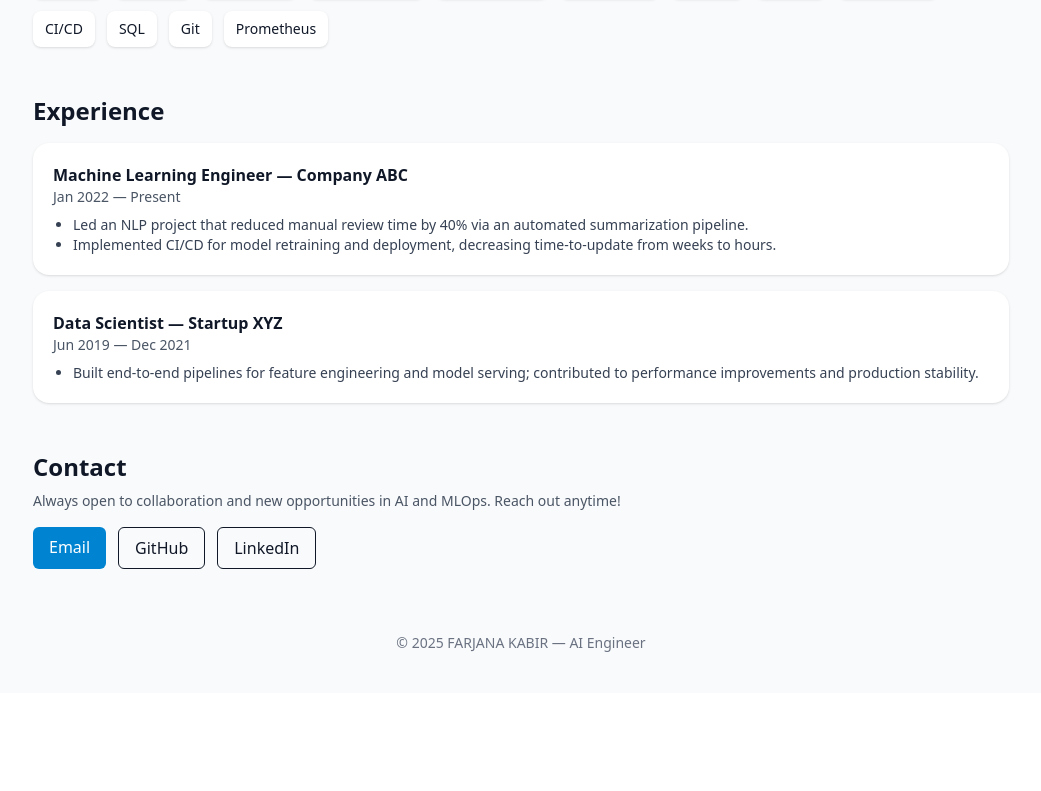
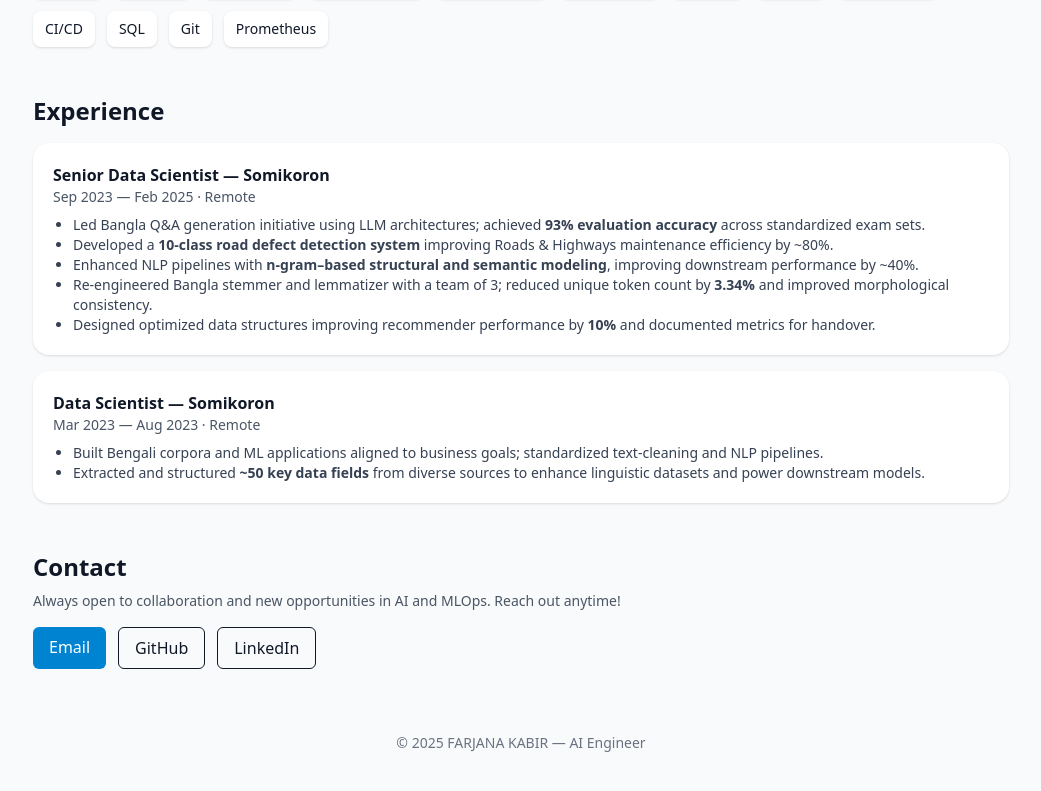
Before and after one commit to noname-mt/portfolio, a React (Vite) app: page / in a window 1280 px wide. Shown: the part 1421-2212 px from the top of the page, without its empty margins (119-1160 px from the left). Before the commit the page ends 2114 px from the top, so only its background shows below. Built offline with nearby package versions, Linux system fonts and the light colour scheme.

Commit message:
Experience Section Modified

```diff
--- a/src/App.tsx
+++ b/src/App.tsx
@@ -165,23 +165,31 @@ export default function App(): React.JSX.Element {
         <section className="mt-12">
   <h2 className="text-2xl font-bold">Experience</h2>
   <div className="mt-4 space-y-4">
+
     <div className="bg-white rounded-2xl p-5 shadow">
-              <h3 className="font-semibold">Machine Learning Engineer — Company ABC</h3>
-              <p className="text-sm text-gray-600">Jan 2022 — Present</p>
+      <h3 className="font-semibold">Senior Data Scientist — Somikoron</h3>
+      <p className="text-sm text-gray-600">Sep 2023 — Feb 2025 · Remote</p>
       <ul className="mt-2 list-disc pl-5 text-sm text-gray-700">
-                <li>Led an NLP project that reduced manual review time by 40% via an automated summarization pipeline.</li>
-                <li>Implemented CI/CD for model retraining and deployment, decreasing time-to-update from weeks to hours.</li>
+        <li>Led Bangla Q&A generation initiative using LLM architectures; achieved <strong>93% evaluation accuracy</strong> across standardized exam sets.</li>
+        <li>Developed a <strong>10-class road defect detection system</strong> improving Roads & Highways maintenance efficiency by ~80%.</li>
+        <li>Enhanced NLP pipelines with <strong>n-gram–based structural and semantic modeling</strong>, improving downstream performance by ~40%.</li>
+        <li>Re-engineered Bangla stemmer and lemmatizer with a team of 3; reduced unique token count by <strong>3.34%</strong> and improved morphological consistency.</li>
+        <li>Designed optimized data structures improving recommender performance by <strong>10%</strong> and documented metrics for handover.</li>
       </ul>
     </div>
+
     <div className="bg-white rounded-2xl p-5 shadow">
-              <h3 className="font-semibold">Data Scientist — Startup XYZ</h3>
-              <p className="text-sm text-gray-600">Jun 2019 — Dec 2021</p>
+      <h3 className="font-semibold">Data Scientist — Somikoron</h3>
+      <p className="text-sm text-gray-600">Mar 2023 — Aug 2023 · Remote</p>
       <ul className="mt-2 list-disc pl-5 text-sm text-gray-700">
-                <li>Built end-to-end pipelines for feature engineering and model serving; contributed to performance improvements and production stability.</li>
+        <li>Built Bengali corpora and ML applications aligned to business goals; standardized text-cleaning and NLP pipelines.</li>
+        <li>Extracted and structured <strong>~50 key data fields</strong> from diverse sources to enhance linguistic datasets and power downstream models.</li>
       </ul>
     </div>
+
   </div>
 </section>
+
 
         <section className="mt-12">
           <h2 className="text-2xl font-bold">Contact</h2>
```
Lines whose indentation alone changed are shown as unchanged.
